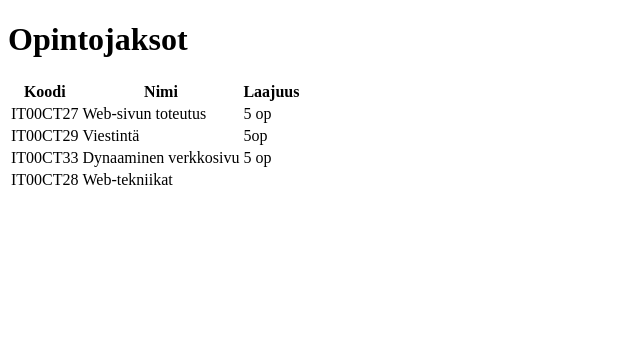
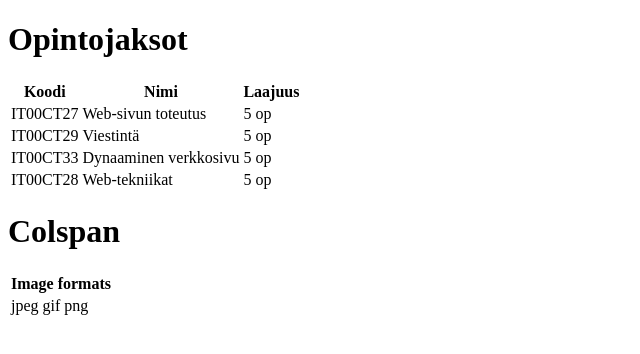
Before and after one commit to ArttuA02/Web-perusteet, a plain HTML site: page taulukko.html in a window 1280 px wide. Shown: the whole page, without its empty margins (0-640 px from the left). Drawn offline with Linux system fonts and the light colour scheme.

Commit message:
vko1 taulukko

```diff
--- a/taulukko.html
+++ b/taulukko.html
@@ -22,7 +22,7 @@
             <tr>
                 <td>IT00CT29</td>
                 <td>Viestintä</td>
-                <td>5op</td>
+                <td>5 op</td>
             </tr>
             <tr>
                 <td>IT00CT33</td>
@@ -31,7 +31,19 @@
             </tr>
             <td>IT00CT28</td>
             <td>Web-tekniikat</td>
+            <td>5 op</td>
         </table>
+        <h1>Colspan</h1>
+        <div>
+            <table>
+                <tr>
+                    <th>Image formats</th>
+                </tr>
+                <tr>
+                    <td colspan = "value">jpeg gif png</td>
+                </tr>
+            </table>
+        </div>
     </div>
 </body>
 </html>
```
